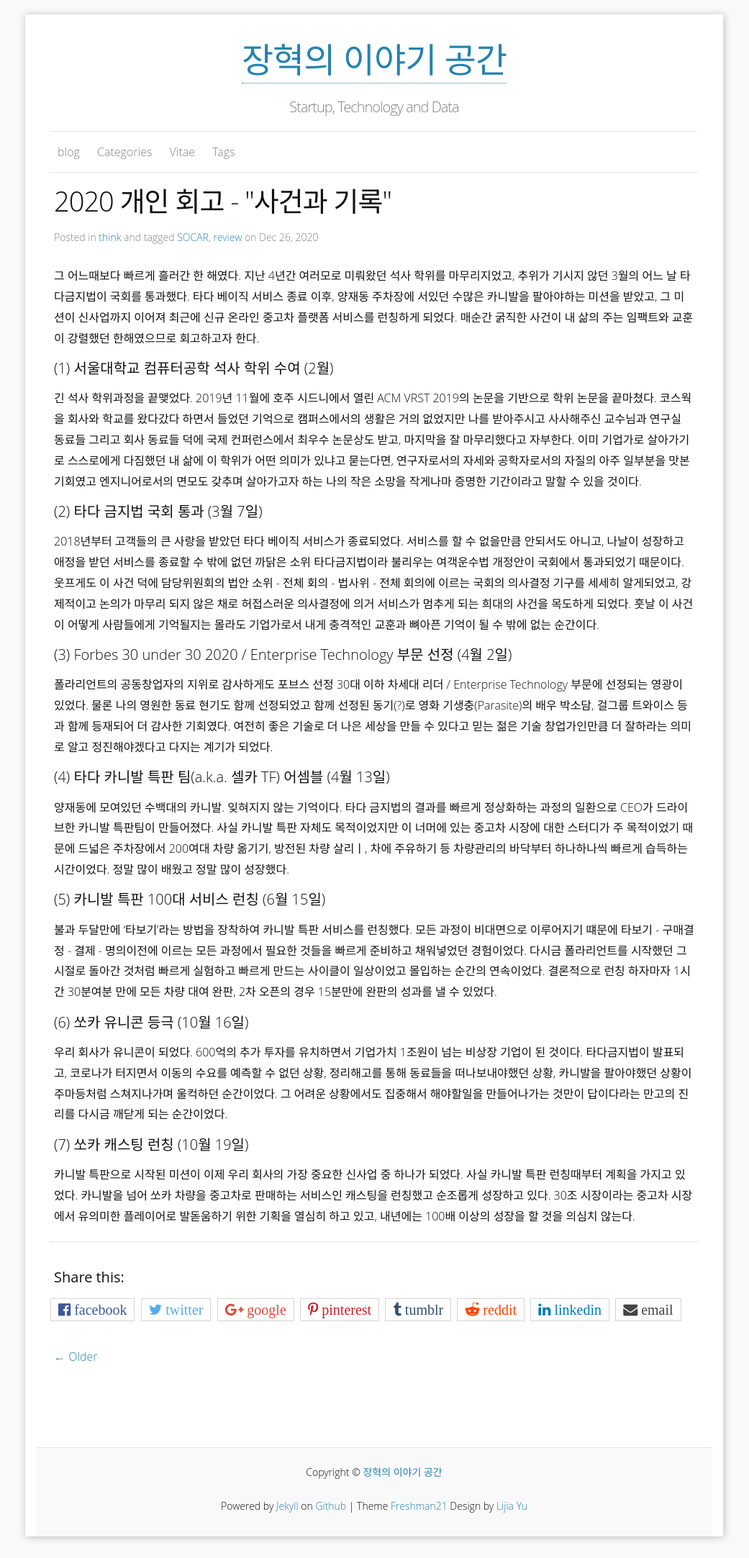
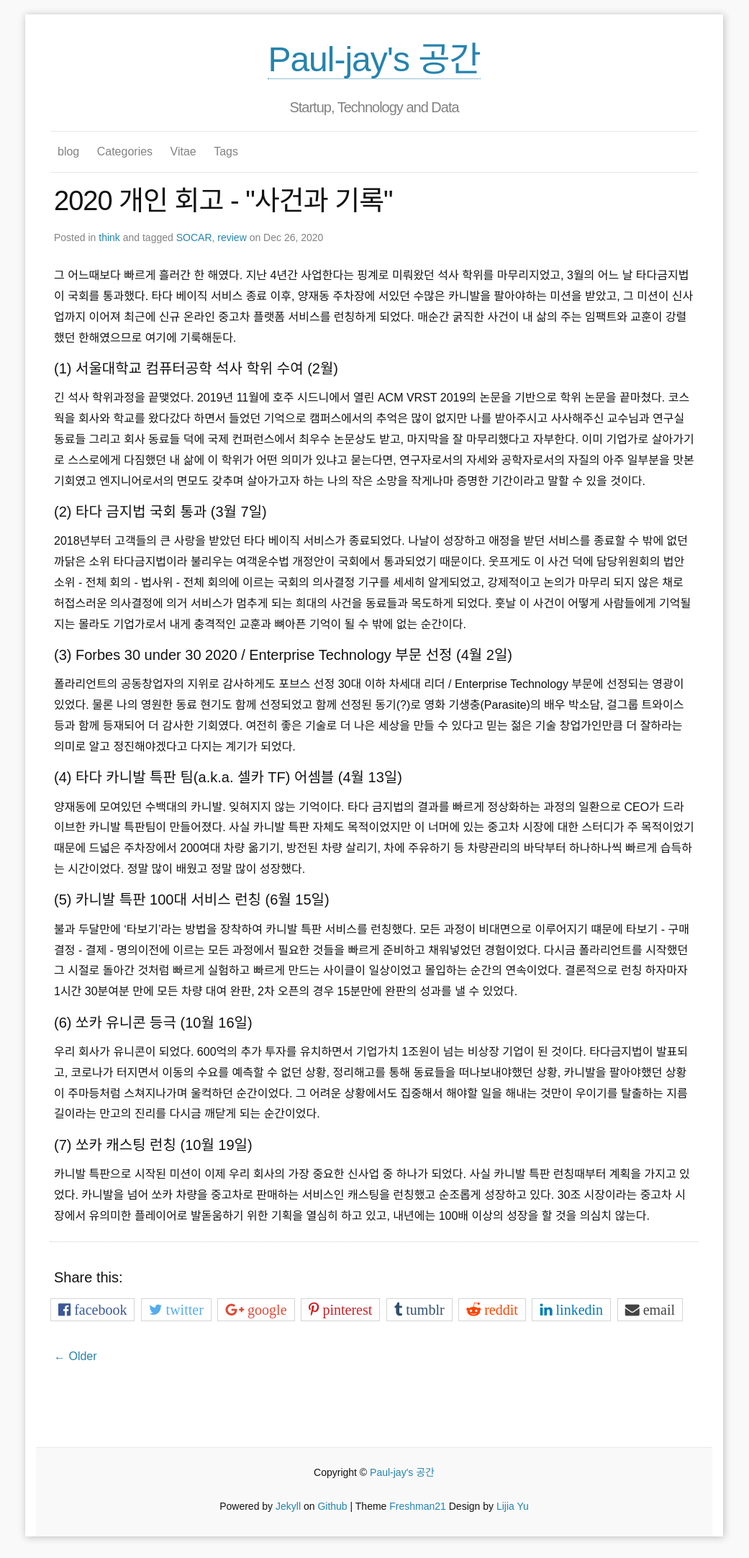
Before and after one commit to HyoukJang/HyoukJang.github.io, a Jekyll site: the page built from _posts/2020-12-26-2020-review.md, in a window 1280 px wide. Shown: the whole page at 72% size, without its empty margins (120-1161 px from the left). Built offline with Jekyll 4.4.1, drawn with Linux system fonts in a browser that asks for light colours; nearby versions of some CDN libraries; some web fonts are replaced; comment, search, counter and statistics services are not loaded.

Commit message:
사건의 기록 수정 및 폰트 스타일과 블록그 제목 수정

```diff
--- a/_config.yml
+++ b/_config.yml
@@ -1,6 +1,6 @@
 ### Site info:
 
-title : 장혁의 이야기 공간
+title : Paul-jay's 공간
 tagline: "Startup, Technology and Data"
 author: Hyouk JANG
 email: hyouk.a.jang {at} gmail {dot} com
--- a/_posts/2020-12-26-2020-review.md
+++ b/_posts/2020-12-26-2020-review.md
@@ -8,15 +8,15 @@
 open: true
 ---
 
-그 어느때보다 빠르게 흘러간 한 해였다. 지난 4년간 여러모로 미뤄왔던 석사 학위를 마무리지었고, 추위가 기시지 않던 3월의 어느 날 타다금지법이 국회를 통과했다. 타다 베이직 서비스 종료 이후, 양재동 주차장에 서있던 수많은 카니발을 팔아야하는 미션을 받았고, 그 미션이 신사업까지 이어져 최근에 신규 온라인 중고차 플랫폼 서비스를 런칭하게 되었다. 매순간 굵직한 사건이 내 삶의 주는 임팩트와 교훈이 강렬했던 한해였으므로 회고하고자 한다.
+그 어느때보다 빠르게 흘러간 한 해였다. 지난 4년간 사업한다는 핑계로 미뤄왔던 석사 학위를 마무리지었고, 3월의 어느 날 타다금지법이 국회를 통과했다. 타다 베이직 서비스 종료 이후, 양재동 주차장에 서있던 수많은 카니발을 팔아야하는 미션을 받았고, 그 미션이 신사업까지 이어져 최근에 신규 온라인 중고차 플랫폼 서비스를 런칭하게 되었다. 매순간 굵직한 사건이 내 삶의 주는 임팩트와 교훈이 강렬했던 한해였으므로 여기에 기룩해둔다.
 
 #### (1) 서울대학교 컴퓨터공학 석사 학위 수여 (2월)
 
-긴 석사 학위과정을 끝맺었다. 2019년 11월에 호주 시드니에서 열린 ACM VRST 2019의 논문을 기반으로 학위 논문을 끝마쳤다. 코스웍을 회사와 학교를 왔다갔다 하면서 들었던 기억으로 캠퍼스에서의 생활은 거의 없었지만 나를 받아주시고 사사해주신 교수님과 연구실 동료들 그리고 회사 동료들 덕에 국제 컨퍼런스에서 최우수 논문상도 받고, 마지막을 잘 마무리했다고 자부한다. 이미 기업가로 살아가기로 스스로에게 다짐했던 내 삶에 이 학위가 어떤 의미가 있냐고 묻는다면, 연구자로서의 자세와 공학자로서의 자질의 아주 일부분을 맛본 기회였고 엔지니어로서의 면모도 갖추며 살아가고자 하는 나의 작은 소망을 작게나마 증명한 기간이라고 말할 수 있을 것이다.
+긴 석사 학위과정을 끝맺었다. 2019년 11월에 호주 시드니에서 열린 ACM VRST 2019의 논문을 기반으로 학위 논문을 끝마쳤다. 코스웍을 회사와 학교를 왔다갔다 하면서 들었던 기억으로 캠퍼스에서의 추억은 많이 없지만 나를 받아주시고 사사해주신 교수님과 연구실 동료들 그리고 회사 동료들 덕에 국제 컨퍼런스에서 최우수 논문상도 받고, 마지막을 잘 마무리했다고 자부한다. 이미 기업가로 살아가기로 스스로에게 다짐했던 내 삶에 이 학위가 어떤 의미가 있냐고 묻는다면, 연구자로서의 자세와 공학자로서의 자질의 아주 일부분을 맛본 기회였고 엔지니어로서의 면모도 갖추며 살아가고자 하는 나의 작은 소망을 작게나마 증명한 기간이라고 말할 수 있을 것이다.
 
 #### (2) 타다 금지법 국회 통과 (3월 7일)
 
-2018년부터 고객들의 큰 사랑을 받았던 타다 베이직 서비스가 종료되었다. 서비스를 할 수 없을만큼 안되서도 아니고, 나날이 성장하고 애정을 받던 서비스를 종료할 수 밖에 없던 까닭은 소위 타다금지법이라 불리우는 여객운수법 개정안이 국회에서 통과되었기 때문이다. 웃프게도 이 사건 덕에 담당위원회의 법안 소위 - 전체 회의 - 법사위 - 전체 회의에 이르는 국회의 의사결정 기구를 세세히 알게되었고, 강제적이고 논의가 마무리 되지 않은 채로 허접스러운 의사결정에 의거 서비스가 멈추게 되는 희대의 사건을 목도하게 되었다. 훗날 이 사건이 어떻게 사람들에게 기억될지는 몰라도 기업가로서 내게 충격적인 교훈과 뼈아픈 기억이 될 수 밖에 없는 순간이다.
+2018년부터 고객들의 큰 사랑을 받았던 타다 베이직 서비스가 종료되었다. 나날이 성장하고 애정을 받던 서비스를 종료할 수 밖에 없던 까닭은 소위 타다금지법이라 불리우는 여객운수법 개정안이 국회에서 통과되었기 때문이다. 웃프게도 이 사건 덕에 담당위원회의 법안 소위 - 전체 회의 - 법사위 - 전체 회의에 이르는 국회의 의사결정 기구를 세세히 알게되었고, 강제적이고 논의가 마무리 되지 않은 채로 허접스러운 의사결정에 의거 서비스가 멈추게 되는 희대의 사건을 동료들과 목도하게 되었다. 훗날 이 사건이 어떻게 사람들에게 기억될지는 몰라도 기업가로서 내게 충격적인 교훈과 뼈아픈 기억이 될 수 밖에 없는 순간이다.
 
 #### (3) Forbes 30 under 30 2020 / Enterprise Technology 부문 선정 (4월 2일)
 
@@ -24,7 +24,7 @@
 
 #### (4) 타다 카니발 특판 팀(a.k.a. 셀카 TF) 어셈블 (4월 13일)
 
-양재동에 모여있던 수백대의 카니발. 잊혀지지 않는 기억이다. 타다 금지법의 결과를 빠르게 정상화하는 과정의 일환으로 CEO가 드라이브한 카니발 특판팀이 만들어졌다. 사실 카니발 특판 자체도 목적이었지만 이 너머에 있는 중고차 시장에 대한 스터디가 주 목적이었기 때문에 드넓은 주차장에서 200여대 차량 옮기기, 방전된 차량 살리ㅣ, 차에 주유하기 등 차량관리의 바닥부터 하나하나씩 빠르게 습득하는 시간이었다. 정말 많이 배웠고 정말 많이 성장했다.
+양재동에 모여있던 수백대의 카니발. 잊혀지지 않는 기억이다. 타다 금지법의 결과를 빠르게 정상화하는 과정의 일환으로 CEO가 드라이브한 카니발 특판팀이 만들어졌다. 사실 카니발 특판 자체도 목적이었지만 이 너머에 있는 중고차 시장에 대한 스터디가 주 목적이었기 때문에 드넓은 주차장에서 200여대 차량 옮기기, 방전된 차량 살리기, 차에 주유하기 등 차량관리의 바닥부터 하나하나씩 빠르게 습득하는 시간이었다. 정말 많이 배웠고 정말 많이 성장했다.
 
 #### (5) 카니발 특판 100대 서비스 런칭 (6월 15일)
 
@@ -32,7 +32,7 @@
 
 #### (6) 쏘카 유니콘 등극 (10월 16일)
 
-우리 회사가 유니콘이 되었다. 600억의 추가 투자를 유치하면서 기업가치 1조원이 넘는 비상장 기업이 된 것이다. 타다금지법이 발표되고, 코로나가 터지면서 이동의 수요를 예측할 수 없던 상황, 정리해고를 통해 동료들을 떠나보내야했던 상황, 카니발을 팔아야했던 상황이 주마등처럼 스쳐지나가며 울컥하던 순간이었다. 그 어려운 상황에서도 집중해서 해야할일을 만들어나가는 것만이 답이다라는 만고의 진리를 다시금 깨닫게 되는 순간이었다.
+우리 회사가 유니콘이 되었다. 600억의 추가 투자를 유치하면서 기업가치 1조원이 넘는 비상장 기업이 된 것이다. 타다금지법이 발표되고, 코로나가 터지면서 이동의 수요를 예측할 수 없던 상황, 정리해고를 통해 동료들을 떠나보내야했던 상황, 카니발을 팔아야했던 상황이 주마등처럼 스쳐지나가며 울컥하던 순간이었다. 그 어려운 상황에서도 집중해서 해야할 일을 해내는 것만이 우이기를 탈출하는 지름길이라는 만고의 진리를 다시금 깨닫게 되는 순간이었다.
 
 #### (7) 쏘카 캐스팅 런칭 (10월 19일)
 
--- a/css/main.scss
+++ b/css/main.scss
@@ -6,7 +6,8 @@
 
 
 // Our variables
-$base-font-family: 'Open Sans', sans-serif, "Raleway", Helvetica, Arial;
+$base-font-family: "Noto Sans Korean", sans-serif;
+// 'Open Sans', "Raleway", sans-serif, "Raleway", Helvetica, Arial
 $base-font-size:   16px;
 $small-font-size:  $base-font-size * 0.875;
 $base-line-height: 1.8em;
```
